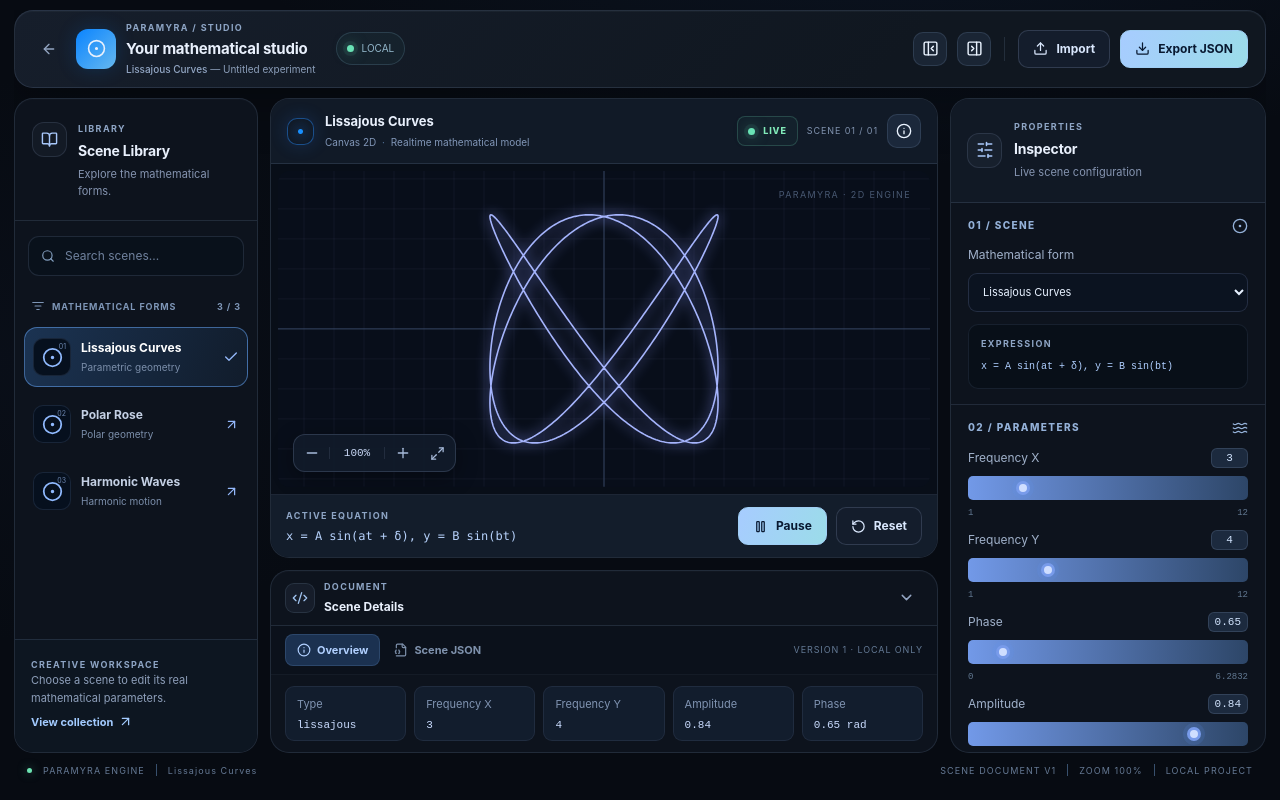
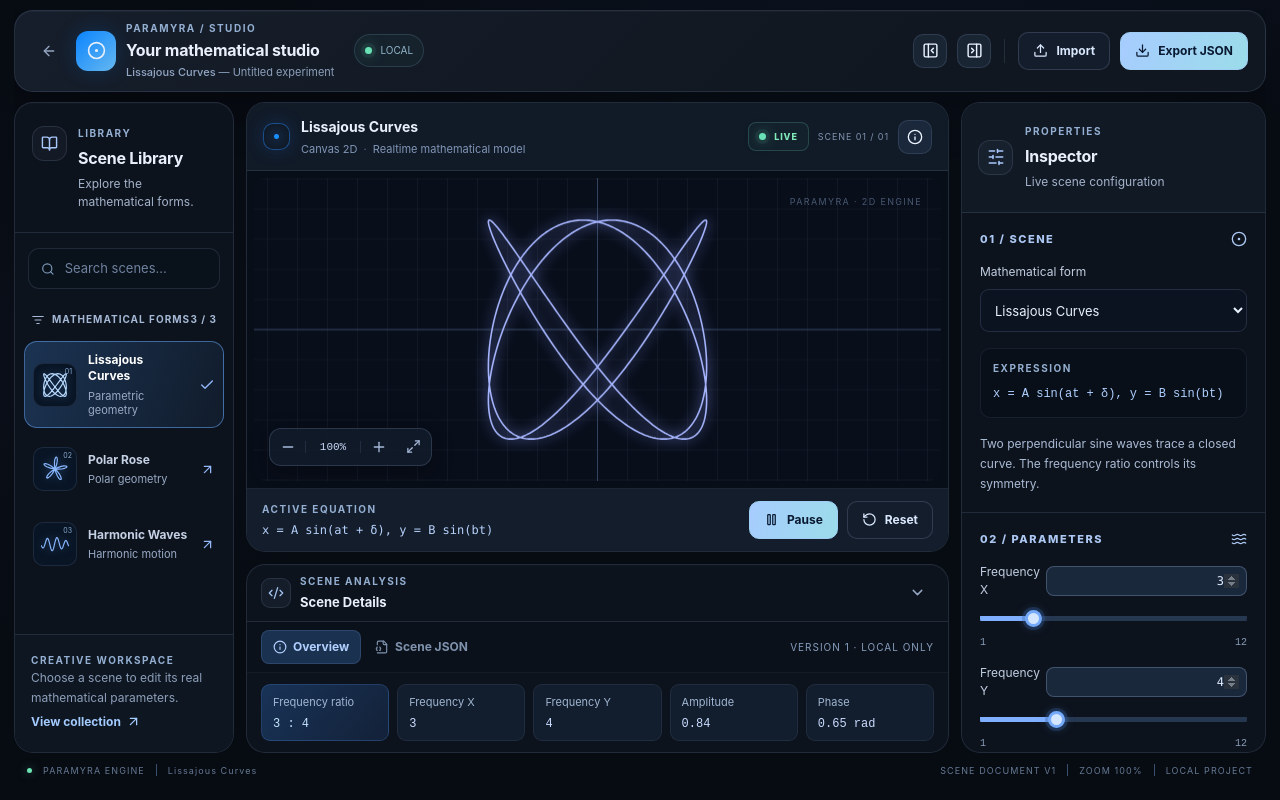
Before and after one commit to GendByteMaster/Paramyra, a Next.js app: page /studio in a window 1280 px wide. Built offline with nearby package versions, Linux system fonts and the light colour scheme.

Commit message:
feat(studio): polish mathematical controls, gallery glyphs and inspector hierarchy

```diff
--- a/src/app/layout.tsx
+++ b/src/app/layout.tsx
@@ -4,6 +4,7 @@ import { ArrowUpRight, Orbit } from "lucide-react";
 import "./globals.css";
 import "./studio-workspace.css";
 import "./studio-shell.css";
+import "./studio-density.css";
 
 export const metadata: Metadata = {
   title: { default: "Paramyra — Mathematics Comes Alive", template: "%s | Paramyra" },
--- /dev/null
+++ b/src/app/studio-density.css
@@ -0,0 +1,113 @@
+/* Paramyra v0.5 — calibrated editor density and real mathematical controls */
+
+.pm-glyph { display:block; width:36px; height:36px; color:#89b8ff; filter:drop-shadow(0 0 4px #4e89e366); }
+.pm-library-item.active .pm-glyph { color:#b9dbff; }
+.pm-library-thumb { width:44px; height:44px; overflow:hidden; background:#091525; }
+.pm-library-thumb span { color:#8bafd5; }
+.pm-library-item { min-height:68px; gap:11px; }
+.pm-library-item-text strong { font-size:12px; }
+.pm-library-item-text small { font-size:11px; color:#98aac5; }
+.pm-library-search input { font-size:13px; }
+.pm-library-group-heading { font-size:10px; color:#a5b9d6; }
+.pm-sidebar-heading h2, .pm-inspector-top h2 { font-size:16px; }
+.pm-project-name h1 { font-size:16px; }
+.pm-sidebar-heading p, .pm-inspector-top p { font-size:12px; color:#a4b3ca; }
+.pm-project-name strong {font-size:11px;}
+.pm-label { font-size:10px; color:#94afd1; }
+.pm-inspector-sectionhead { font-size:11px; color:#abc7f2; }
+.pm-inspector .field > label { font-size:12px; color:#c0cee1; }
+.pm-inspector .field select { font-size:13px; height:43px; }
+.pm-inspector .field { gap:8px; }
+.pm-inspector .pm-math-snippet code { font-size:12px; }
+.pm-viewport-heading strong { font-size:14px; }
+.pm-viewport-heading small {font-size:11px;}
+.pm-transport-equation code { font-size:12px; }
+.pm-project-state p, .pm-inspector .status {font-size:11px;}
+.pm-inspector .pm-inspector-section { padding:18px 18px; gap:16px; }
+.pm-inspector-scroll { display:flex; flex-direction:column; }
+.pm-inspector-guide {
+  margin-top:auto;
+  padding:19px 18px;
+  display:grid;
+  gap:9px;
+  flex:none;
+  border-top:1px solid var(--pm-stroke);
+  background:radial-gradient(ellipse at right bottom,#2f68aa19,transparent 65%),linear-gradient(160deg,#111f30,#0c1521);
+}
+.pm-inspector-guide strong {font-size:14px;font-weight:680;letter-spacing:-.015em;}
+.pm-inspector-guide p {font-size:12px;line-height:1.65;color:#a8bbd8;margin:0;}
+.pm-scene-description {font-size:12px;line-height:1.65;color:#aabbd5;margin:0;}
+.pm-inspector .slider-field {gap:7px;}
+.pm-inspector .slider-field input[type="range"] {
+  -webkit-appearance: none;
+  appearance:none;
+  border:0;
+  outline-offset:3px;
+  border-radius:99px;
+  display:block;
+  width:100%;
+  min-height:0;
+  height:24px;
+  cursor:pointer;
+  margin:0;
+  background-size:100% 5px;
+  background-repeat:no-repeat;
+  background-position:center;
+  background-color:transparent;
+}
+.pm-inspector .slider-field input[type="range"]::-webkit-slider-thumb {
+  -webkit-appearance:none;
+  appearance:none;
+  width:17px; height:17px;
+  border-radius:50%;
+  background:#d5e6ff;
+  border:3px solid #75aafa;
+  box-shadow:0 0 0 3px #355fa355,0 0 12px #5eacff44;
+}
+.pm-inspector .slider-field input[type="range"]::-moz-range-thumb {
+  width:12px;height:12px;
+  border-radius:50%;
+  background:#d5e6ff;
+  border:3px solid #75aafa;
+  box-shadow:0 0 0 3px #355fa355;
+}
+.pm-numeric-input {
+  width:67px;
+  min-height:30px;
+  border-radius:8px;
+  border:1px solid #a2bfed4a;
+  background:#19283b;
+  color:#e2edff;
+  font:12px ui-monospace, Menlo, Consolas, monospace;
+  padding:4px 7px;
+  text-align:right;
+  font-variant-numeric:tabular-nums;
+}
+.pm-numeric-input:hover,.pm-numeric-input:focus-visible {border-color:#84b9ff;}
+.pm-numeric-input::-webkit-inner-spin-button { opacity:.4; }
+.pm-inspector .slider-limits {font-size:10px;color:#899cb8;}
+.pm-detail-metric strong {font-size:12px;}
+.pm-detail-metric span {font-size:11px;color:#a0b6d2;}
+.pm-pattern-metric {border-color:#5a9afc38;background:linear-gradient(130deg,#183357,#132138);}
+.pm-pattern-metric strong {color:#c5e4ff;}
+.pm-details-title strong {font-size:13px;}
+.pm-tabs button {font-size:12px;}
+.pm-tabs-meta {font-size:10px;color:#879ebd;}
+.pm-sidebar-bottom p {font-size:12px;}
+.pm-sidebar-bottom a {font-size:12px;}
+/* Balance canvas vs tools while allowing the canvas to remain primary. */
+@media (min-width: 1300px) {
+  .pm-grid {grid-template-columns:260px minmax(0,1fr) 350px;}
+  .pm-grid.pm-no-library {grid-template-columns:minmax(0,1fr) 350px;}
+  .pm-grid.pm-no-inspector {grid-template-columns:260px minmax(0,1fr);}
+}
+@media (min-width: 960px) and (max-width:1299px) {
+  .pm-grid {grid-template-columns:220px minmax(0,1fr) 305px;}
+  .pm-grid.pm-no-library {grid-template-columns:minmax(0,1fr) 305px;}
+  .pm-grid.pm-no-inspector {grid-template-columns:220px minmax(0,1fr);}
+}
+@media (max-width: 760px) {
+  .pm-inspector .slider-field input[type="range"] { height:36px; }
+  .pm-numeric-input {min-height:37px; width:76px;}
+  .pm-inspector-guide {margin-top:0;}
+}
--- /dev/null
+++ b/src/components/scene-glyph.tsx
@@ -0,0 +1,23 @@
+import { harmonicWave, lissajous, polarRose } from "@/core/math/curves";
+import { presetFor } from "@/core/scenes/presets";
+import type { SceneKind } from "@/core/scenes/schema";
+
+/** A deterministic, non-animated mathematical thumbnail for the scene library. */
+export function SceneGlyph({ kind }: { kind: SceneKind }) {
+  const params = presetFor(kind).params;
+  const count = 96;
+  const path = Array.from({ length: count + 1 }, (_, i) => {
+    const t = i / count;
+    const point = kind === "lissajous"
+      ? lissajous(t * Math.PI * 2, params)
+      : kind === "polar-rose"
+        ? polarRose(t * Math.PI * 2, params)
+        : { x: 2 * t - 1, y: harmonicWave(2 * t - 1, params) };
+    const x = 20 + point.x * 15;
+    const y = 20 - point.y * 15;
+    return (i === 0 ? "M" : "L") + x.toFixed(2) + " " + y.toFixed(2);
+  }).join(" ");
+  return <svg className="pm-glyph" viewBox="0 0 40 40" width="32" height="32" aria-hidden="true">
+    <path d={path} stroke="currentColor" strokeWidth="1.3" fill="none" strokeLinecap="round" strokeLinejoin="round"/>
+  </svg>;
+}
--- a/src/components/studio-client.tsx
+++ b/src/components/studio-client.tsx
@@ -1,6 +1,7 @@
 "use client";
 
-import { useEffect, useState, useSyncExternalStore, type ChangeEvent } from "react";
+import { useEffect, useState, useSyncExternalStore, type ChangeEvent, type KeyboardEvent } from "react";
+import { SceneGlyph } from "./scene-glyph";
 import { ArrowLeft, ArrowUpRight, BookOpen, Check, ChevronDown, ChevronUp, CircleDot, Code2, Copy, Download, FileJson2, Info, ListFilter, Maximize2, Minus, PanelLeftClose, PanelLeftOpen, PanelRightClose, PanelRightOpen, Pause, Play, Plus, RotateCcw, Search, SlidersHorizontal, Upload, Waves } from "lucide-react";
 import Link from "next/link";
 import { SceneCanvas } from "./scene-canvas";
@@ -17,6 +18,54 @@ const controls: readonly { key: NumericParam; label: string; min: number; max: n
   { key: "amplitude", label: "Amplitude", min: 0.1, max: 1, step: 0.01 },
   { key: "strokeWidth", label: "Stroke width", min: 0.5, max: 4, step: 0.1 },
 ];
+
+
+const mathGuides: Record<SceneKind, { title: string; description: string; tip: string }> = {
+  lissajous: {
+    title: "Motion in harmony",
+    description: "Two perpendicular sine waves trace a closed curve. The frequency ratio controls its symmetry.",
+    tip: "Try matching frequencies, then change Phase to rotate the relationship between the waves.",
+  },
+  "polar-rose": {
+    title: "Petals from a single equation",
+    description: "A polar rose plots radius against angle. An odd integer k produces k petals; even k produces 2k.",
+    tip: "Adjust Symmetry (k) to change the petals, and Phase to rotate the pattern.",
+  },
+  wave: {
+    title: "Interference in motion",
+    description: "Two sine components combine into one waveform. Their relative frequencies shape the visible interference.",
+    tip: "Change Frequency X and Frequency Y to explore how the waves reinforce or cancel one another.",
+  },
+};
+
+function ParameterValueInput({ label, value, min, max, step, onCommit }: {
+  label: string; value: number; min: number; max: number; step: number; onCommit: (next: number) => void;
+}) {
+  const [draft, setDraft] = useState<string | null>(null);
+  const commit = () => {
+    if (draft !== null && draft.trim() !== "") {
+      const parsed = Number(draft);
+      if (Number.isFinite(parsed)) {
+        const bounded = Math.min(max, Math.max(min, parsed));
+        onCommit(Number(bounded.toFixed(4)));
+      }
+    }
+    setDraft(null);
+  };
+  const keyDown = (event: KeyboardEvent<HTMLInputElement>) => {
+    if (event.key === "Enter") event.currentTarget.blur();
+  };
+  return <input
+    className="pm-numeric-input"
+    type="number"
+    aria-label={"Set " + label + " numerically"}
+    min={min} max={max} step={step}
+    value={draft ?? value.toString()}
+    onChange={(event) => setDraft(event.target.value)}
+    onBlur={commit}
+    onKeyDown={keyDown}
+  />;
+}
 
 const subscribeNoop = () => () => {};
 const getClientSnapshot = () => true;
@@ -111,6 +160,13 @@ function StudioWorkspace({ initialKind, mode = "studio" }: StudioProps) {
 
   const equation = scene.kind === "lissajous" ? "x = A sin(at + δ), y = B sin(bt)" : scene.kind === "polar-rose" ? "r = A cos(kθ)" : "y = f(x, t)";
   const results = presets.filter((item) => (item.title + " " + item.kind).toLowerCase().includes(libraryQuery.toLowerCase().trim()));
+  const guide = mathGuides[scene.kind];
+  const shownControls = controls.filter((control) => scene.kind !== "polar-rose" || control.key !== "frequencyY");
+  const patternMetric = scene.kind === "polar-rose"
+    ? { label: "Petal count", value: String(scene.params.frequencyX % 2 === 0 ? 2 * scene.params.frequencyX : scene.params.frequencyX) }
+    : scene.kind === "lissajous"
+      ? { label: "Frequency ratio", value: scene.params.frequencyX + " : " + scene.params.frequencyY }
+      : { label: "Harmonics", value: scene.params.frequencyX + " + " + scene.params.frequencyY };
 
   return (
     <div className="pm-workspace" data-mode={mode}>
@@ -144,7 +200,7 @@ function StudioWorkspace({ initialKind, mode = "studio" }: StudioProps) {
           <div className="pm-library-group-heading"><span><ListFilter size={14}/> MATHEMATICAL FORMS</span><span>{results.length} / {presets.length}</span></div>
           <div className="pm-library-list">
             {results.map((item,idx)=><button key={item.kind} type="button" className={"pm-library-item" + (scene.kind === item.kind ? " active" : "")} onClick={() => changeKind(item.kind)} aria-pressed={scene.kind === item.kind}>
-              <div className="pm-library-thumb"><CircleDot size={21} aria-hidden="true"/><span>0{idx+1}</span></div>
+              <div className="pm-library-thumb"><SceneGlyph kind={item.kind}/><span>0{idx+1}</span></div>
               <div className="pm-library-item-text"><strong>{item.title}</strong><small>{item.kind === "lissajous" ? "Parametric geometry" : item.kind === "wave" ? "Harmonic motion" : "Polar geometry"}</small></div>
               {scene.kind === item.kind ? <Check size={16} aria-label="Selected"/> : <ArrowUpRight size={15} aria-hidden="true"/>}
             </button>)}
@@ -188,7 +244,7 @@ function StudioWorkspace({ initialKind, mode = "studio" }: StudioProps) {
 
           {detailsOpen && <section className="pm-details" aria-label="Scene details">
             <div className="pm-details-header">
-              <div className="pm-details-title"><span className="pm-details-symbol"><Code2 size={16}/></span><div><span className="pm-label">DOCUMENT</span><strong>Scene Details</strong></div></div>
+              <div className="pm-details-title"><span className="pm-details-symbol"><Code2 size={16}/></span><div><span className="pm-label">SCENE ANALYSIS</span><strong>Scene Details</strong></div></div>
               <button type="button" className="pm-icon-btn" aria-label="Collapse scene details" onClick={()=>setDetailsOpen(false)}><ChevronDown size={17}/></button>
             </div>
             <div className="pm-tabs" role="tablist" aria-label="Scene detail tabs">
@@ -197,9 +253,9 @@ function StudioWorkspace({ initialKind, mode = "studio" }: StudioProps) {
               <span className="pm-tabs-meta">VERSION {scene.schemaVersion} · LOCAL ONLY</span>
             </div>
             {detailsTab==="overview" ? <div className="pm-detail-content" role="tabpanel">
-              <div className="pm-detail-metric"><span>Type</span><strong>{scene.kind}</strong></div>
+              <div className="pm-detail-metric pm-pattern-metric"><span>{patternMetric.label}</span><strong>{patternMetric.value}</strong></div>
               <div className="pm-detail-metric"><span>Frequency X</span><strong>{scene.params.frequencyX}</strong></div>
-              <div className="pm-detail-metric"><span>Frequency Y</span><strong>{scene.params.frequencyY}</strong></div>
+              {scene.kind === "polar-rose" ? <div className="pm-detail-metric"><span>Curve type</span><strong>Polar rose</strong></div> : <div className="pm-detail-metric"><span>Frequency Y</span><strong>{scene.params.frequencyY}</strong></div>}
               <div className="pm-detail-metric"><span>Amplitude</span><strong>{scene.params.amplitude.toFixed(2)}</strong></div>
               <div className="pm-detail-metric"><span>Phase</span><strong>{scene.params.phase.toFixed(2)} rad</strong></div>
             </div> : <div className="pm-json-view" role="tabpanel"><button type="button" className="pm-json-copy" onClick={()=>{void copyJSON();}}><Copy size={14}/> Copy JSON</button><pre>{JSON.stringify(scene,null,2)}</pre></div>}
@@ -214,16 +270,22 @@ function StudioWorkspace({ initialKind, mode = "studio" }: StudioProps) {
               <div className="pm-inspector-sectionhead"><span>01 / SCENE</span><CircleDot size={16}/></div>
               <div className="field"><label htmlFor="scene-kind">Mathematical form</label><select id="scene-kind" value={scene.kind} onChange={(e)=>changeKind(e.target.value as SceneKind)}>{presets.map(item=><option key={item.kind} value={item.kind}>{item.title}</option>)}</select></div>
               <div className="pm-math-snippet"><span className="pm-label">EXPRESSION</span><code>{equation}</code></div>
+              <p className="pm-scene-description">{guide.description}</p>
             </section>
             <section className="pm-inspector-section">
               <div className="pm-inspector-sectionhead"><span>02 / PARAMETERS</span><Waves size={16}/></div>
-              {controls.map(({key,label,min,max,step})=><div className="field slider-field" key={key}><label htmlFor={key}><span>{label}</span><output>{scene.params[key].toFixed(key.startsWith("frequency") ? 0 : 2)}</output></label><input type="range" id={key} min={min} max={max} step={step} value={scene.params[key]} onChange={(e)=>changeParam(key,e.target.valueAsNumber)}/><div className="slider-limits" aria-hidden="true"><span>{min}</span><span>{max}</span></div></div>)}
+              {shownControls.map(({key,label,min,max,step})=>{const shownLabel = scene.kind === "polar-rose" && key === "frequencyX" ? "Symmetry (k)" : label; const progress = Math.max(0,Math.min(100,(scene.params[key]-min)/(max-min)*100)); return <div className="field slider-field" key={scene.kind+"-"+key}><label htmlFor={key}><span>{shownLabel}</span><ParameterValueInput label={shownLabel} value={scene.params[key]} min={min} max={max} step={step} onCommit={(v)=>changeParam(key,v)}/></label><input type="range" id={key} aria-label={shownLabel} min={min} max={max} step={step} value={scene.params[key]} style={{backgroundImage:`linear-gradient(90deg,#80afff ${progress}%,#263750 ${progress}%)`}} onChange={(e)=>changeParam(key,e.target.valueAsNumber)}/><div className="slider-limits" aria-hidden="true"><span>{min}</span><span>{max}</span></div></div>;})}
             </section>
             <section className="pm-inspector-section">
               <div className="pm-inspector-sectionhead"><span>03 / PROJECT</span><FileJson2 size={16}/></div>
               <div className="pm-project-state"><span className="live-indicator"/><div><strong>Browser project</strong><p>Changes are stored locally. Export JSON for a portable backup.</p></div></div>
               <button type="button" className="pm-action pm-action-quiet pm-export-wide" onClick={exportJSON}><Download size={15}/> Export current scene</button>
               <p className="status" role="status">{notice || "Scene document v1 · no executable user code."}</p>
+            </section>
+            <section className="pm-inspector-guide" aria-label="Mathematical guide">
+              <span className="pm-label">UNDERSTAND THE MATHEMATICS</span>
+              <strong>{guide.title}</strong>
+              <p>{guide.tip}</p>
             </section>
           </div>
         </aside>}
```
Also changed, not shown: 1 other file (tests, documents, lock files or other folders).
